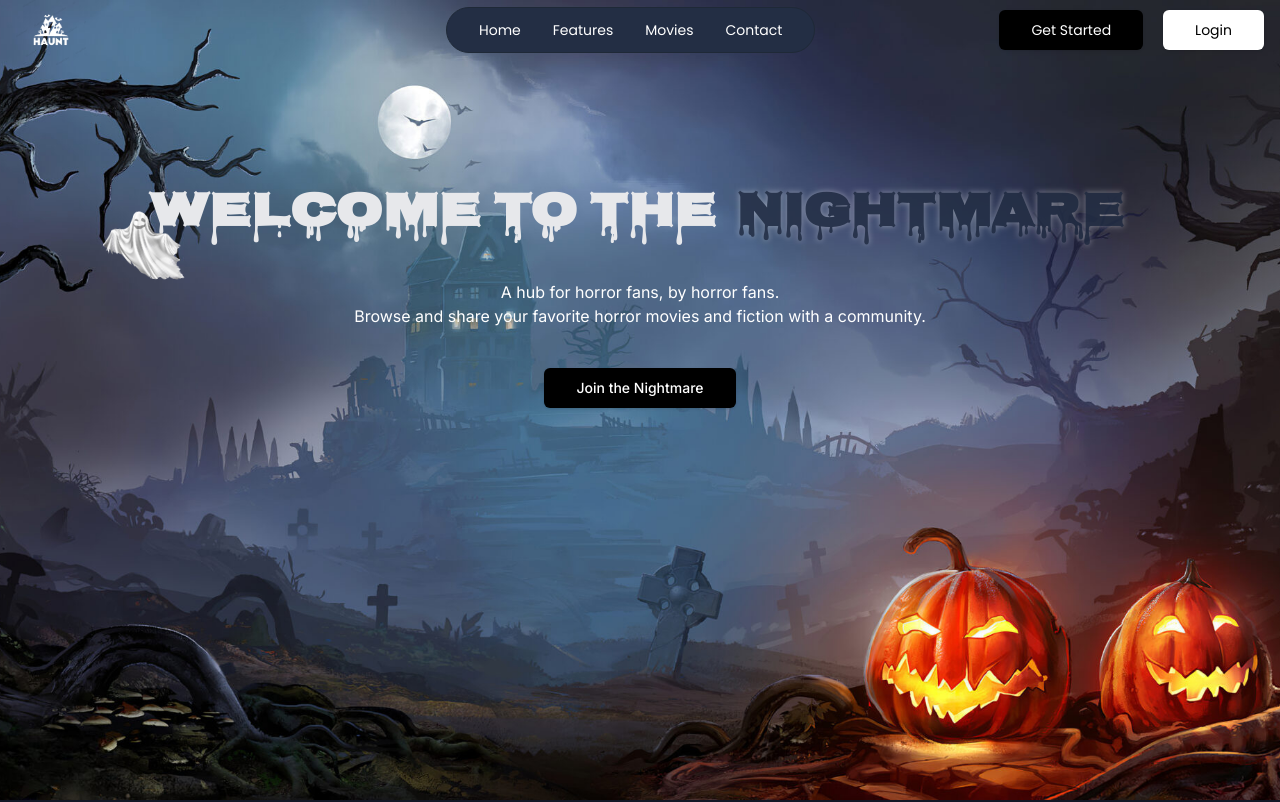
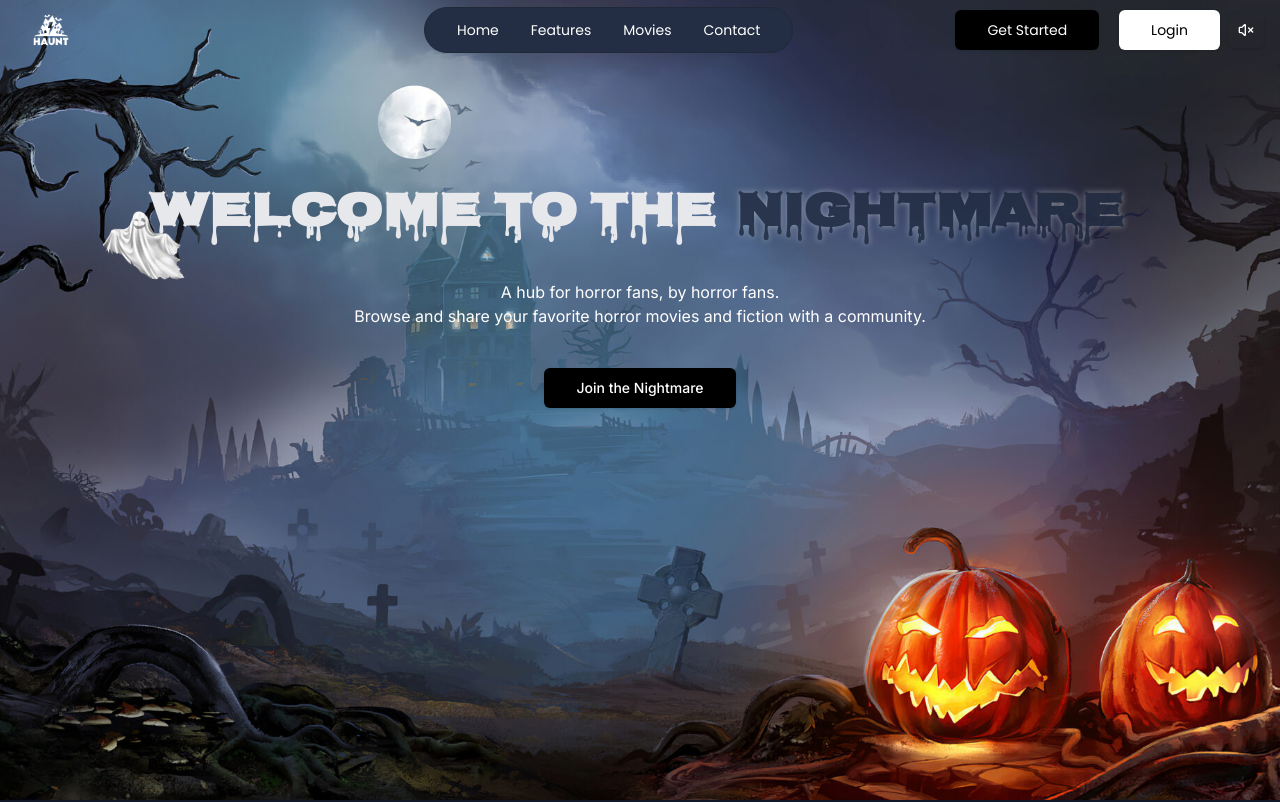
Before and after one commit to abelxo19/horror-fan-site, a Next.js app: page / in a window 1280 px wide. Shown: the top 802 px of the page. Built offline with nearby package versions, Linux system fonts and the light colour scheme; no server answers.

Commit message:
add-audio-to-landing-page

```diff
--- /dev/null
+++ b/components/audio.tsx
@@ -0,0 +1,53 @@
+"use client"
+
+import { useState, useRef, useEffect } from "react"
+import { Volume2, VolumeX } from "lucide-react"
+import { Button } from "./ui/button"
+
+export default function HorrorAudio() {
+  const [isPlaying, setIsPlaying] = useState(false)
+  const audioRef = useRef<HTMLAudioElement | null>(null)
+
+  useEffect(() => {
+    // Create audio element
+    audioRef.current = new Audio("/eerie-sound.mp3")
+    audioRef.current.loop = true
+
+    // Cleanup on unmount
+    return () => {
+      if (audioRef.current) {
+        audioRef.current.pause()
+        audioRef.current = null
+      }
+    }
+  }, [])
+
+  const toggleAudio = () => {
+    if (!audioRef.current) return
+
+    if (isPlaying) {
+      audioRef.current.pause()
+    } else {
+      // Play audio with user interaction (to comply with browser autoplay policies)
+      audioRef.current.play().catch((error) => {
+        console.error("Audio playback failed:", error)
+      })
+    }
+
+    setIsPlaying(!isPlaying)
+  }
+
+  return (
+    <div className="flex items-center">
+      <Button
+        size="icon"
+        onClick={toggleAudio}
+        className="text-white hover:bg-transparent hover:text-gray-400 bg-transparent transition-colors"
+        title={isPlaying ? "Turn off eerie sound" : "Turn on eerie sound"}
+      >
+        {isPlaying ? <Volume2 className="h-5 w-5" /> : <VolumeX className="h-5 w-5" />}
+        <span className="sr-only">{isPlaying ? "Turn off eerie sound" : "Turn on eerie sound"}</span>
+      </Button>
+    </div>
+  )
+}
--- a/components/header.tsx
+++ b/components/header.tsx
@@ -4,6 +4,7 @@ import Link from "next/link";
 import { Button } from "./ui/button";
 import { getKindeServerSession } from '@kinde-oss/kinde-auth-nextjs/server'
 import { redirect } from "next/navigation";
+import HorrorAudio from "@/components/audio";
 
 const Header = async() => {
 
@@ -46,6 +47,7 @@ const Header = async() => {
               <Link href='/api/auth/login'>
                 <Button size="lg" className="bg-white text-black hover:bg-gray-300 hover:text-black">Login</Button>
               </Link>
+              <HorrorAudio/>
             </div>
           ) : (
             <Link href="/dashboard">
```
Also changed, not shown: 1 other file (tests, documents, lock files or other folders).
